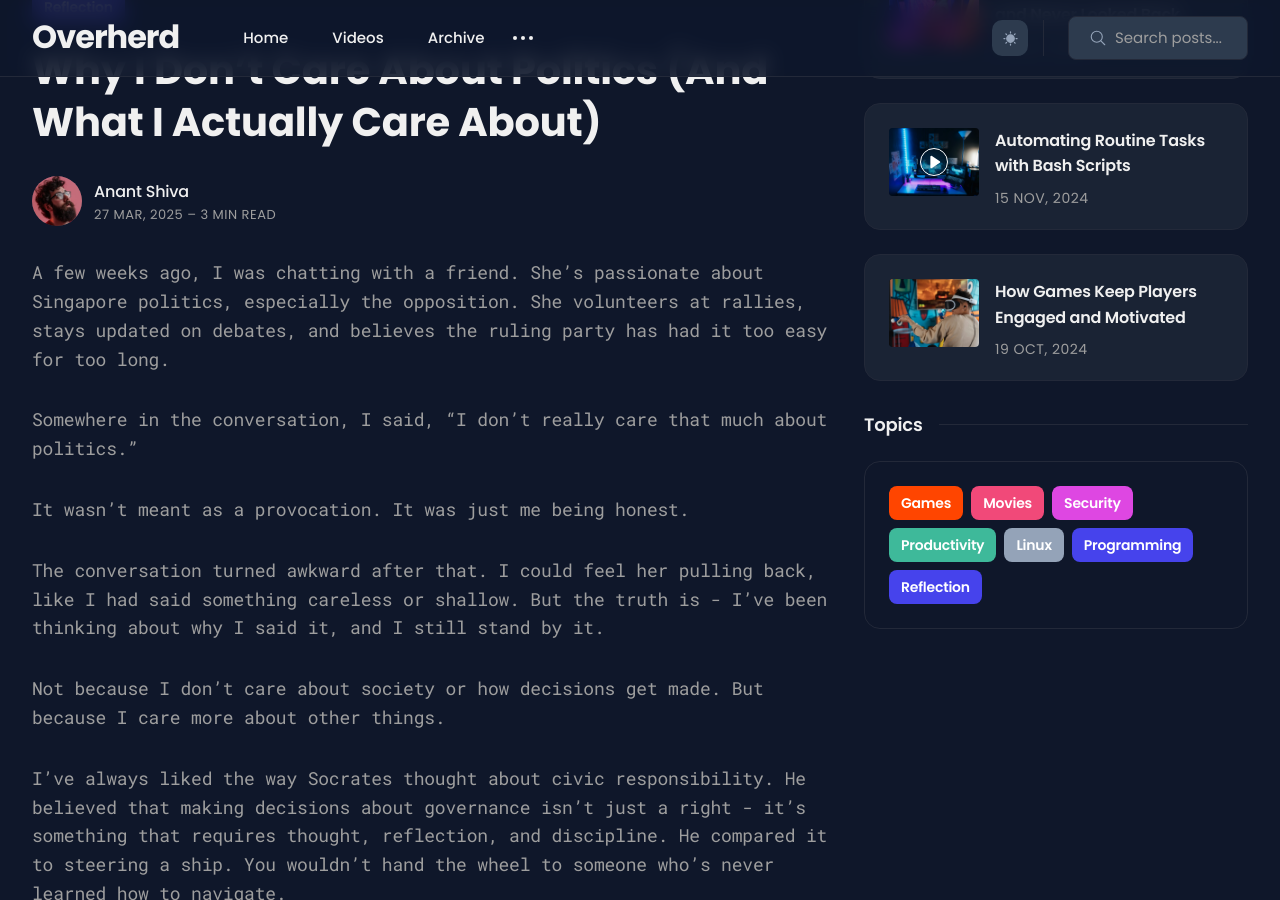
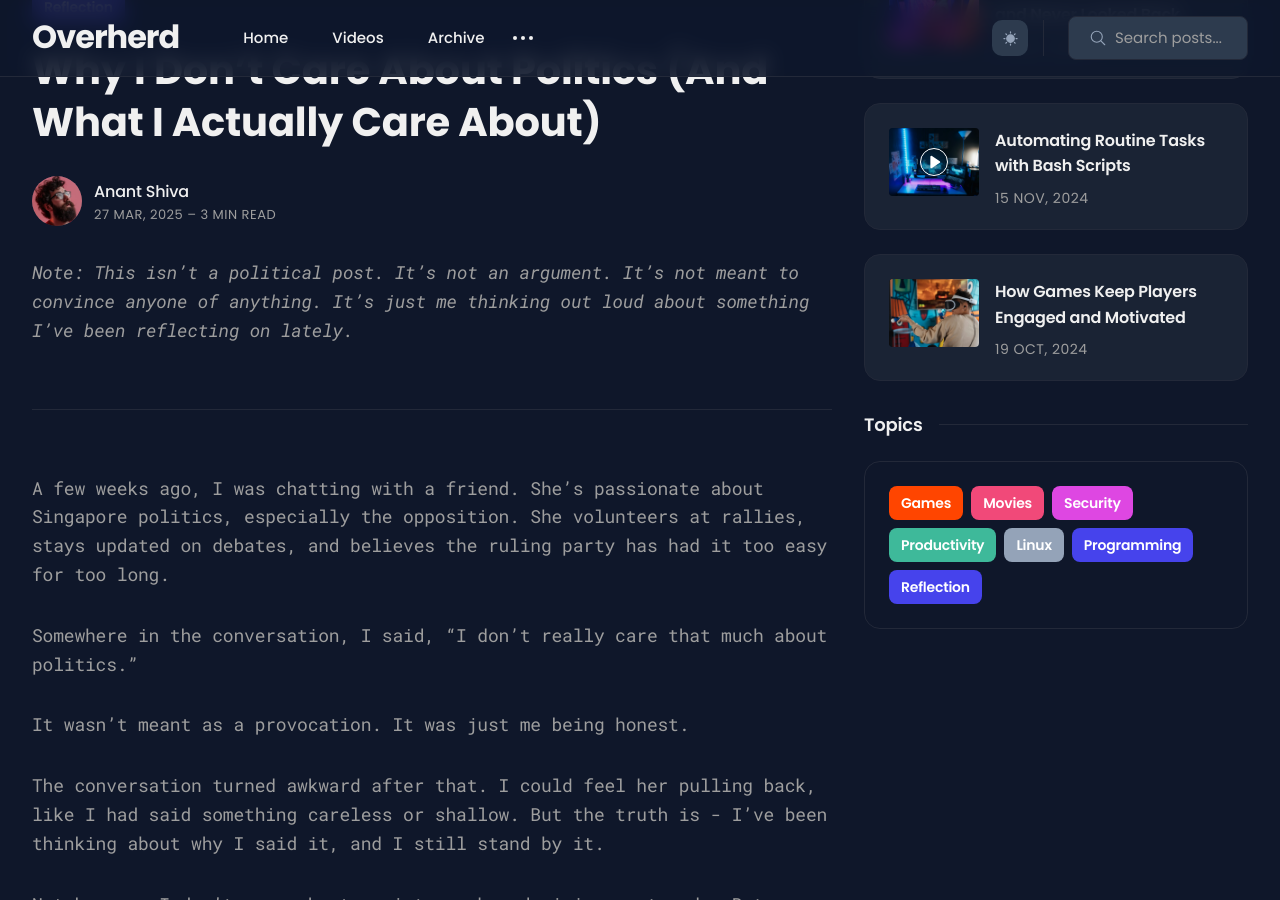
Before and after one commit to smartyshaman/anantshiva.github.io, a Jekyll site: the page built from _posts/2027-03-28-singapore-politics-socrates.md, in a window 1280 px wide and 900 px high, scrolled down 779 px. Built offline with Jekyll 4.4.1, drawn with Linux system fonts in a browser that asks for light colours.

Commit message:
vault backup: 2025-03-29 07:39:35

```diff
--- a/_posts/2027-03-28-singapore-politics-socrates.md
+++ b/_posts/2027-03-28-singapore-politics-socrates.md
@@ -1,13 +1,16 @@
 ---
 layout: post
-title: Why I Don’t Care About Politics (And What I Actually Care About)
+title: "Why I Don’t Care About Politics (And What I Actually Care About)"
 date: 2025-03-27
-tags:
-  - Reflection
-tags_color: "#4643ec"
-image: https://media.anantshiva.com/socrates-singapore.png
-featured:
+tags: [Reflection]
+tags_color: '#4643ec'
+image: 'https://media.anantshiva.com/socrates-singapore.png'
 ---
+
+*Note: This isn’t a political post. It’s not an argument. It’s not meant to convince anyone of anything. It’s just me thinking out loud about something I’ve been reflecting on lately.*
+
+---
+
 A few weeks ago, I was chatting with a friend. She’s passionate about Singapore politics, especially the opposition. She volunteers at rallies, stays updated on debates, and believes the ruling party has had it too easy for too long.
 
 Somewhere in the conversation, I said, "I don’t really care that much about politics."
@@ -53,6 +56,4 @@ There are better things to do with my time.
 
 That’s where I’m at right now. Maybe that’ll change. But for now, I’d rather focus on what I can actually control.
 
----
-
 *Note: This isn’t a political post. It’s not an argument. It’s not meant to convince anyone of anything. It’s just me thinking out loud about something I’ve been reflecting on lately.*
```
